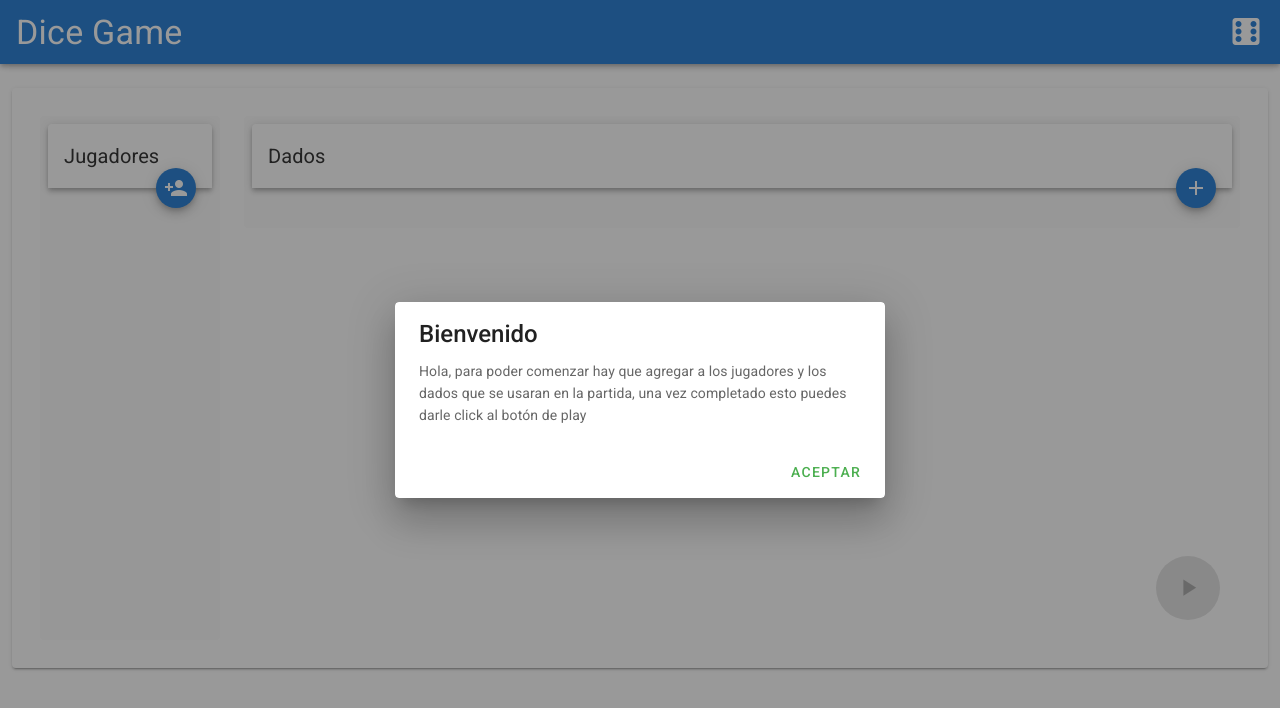
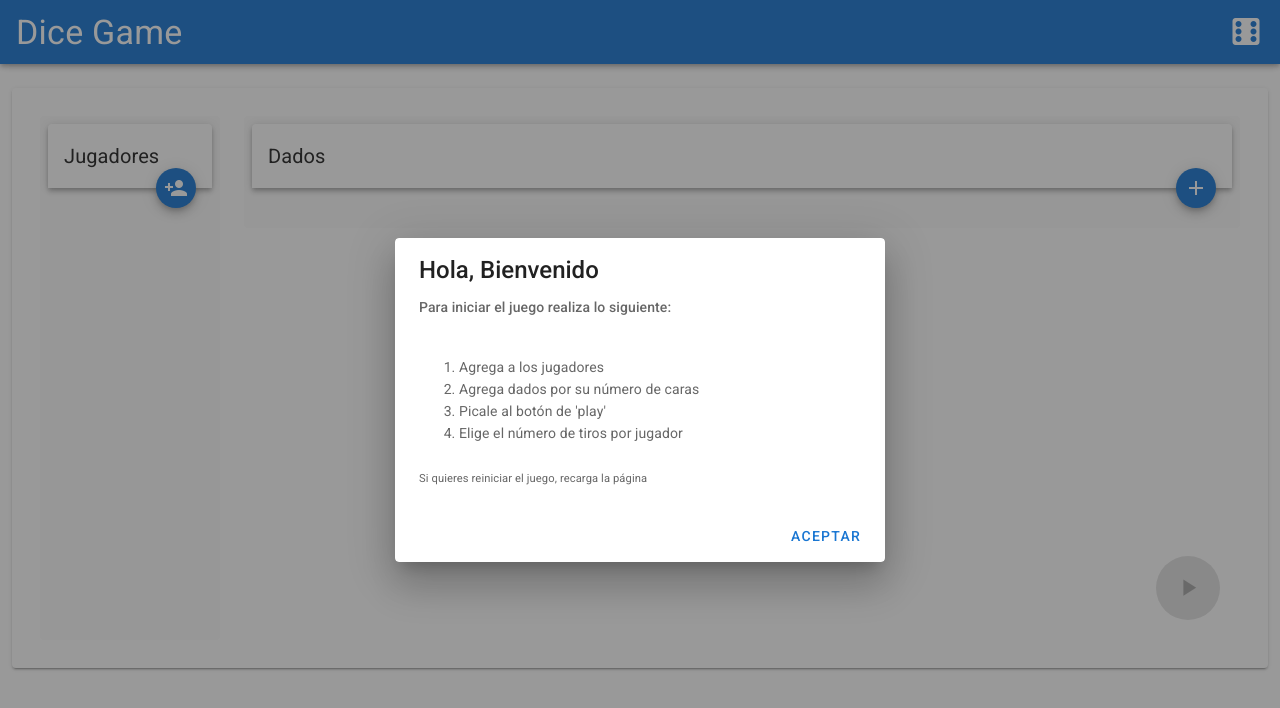
Before and after one commit to MiguelTzab/dice_game, a Vue app: page / in a window 1280 px wide. Shown: the top 708 px of the page. Built offline with nearby package versions, Linux system fonts and the light colour scheme.

Commit message:
Change dice and instructions style

```diff
--- a/src/components/DiceGame.vue
+++ b/src/components/DiceGame.vue
@@ -37,6 +37,7 @@
                   class="play-btn"
                   v-bind="attrs"
                   v-on="on"
+                  :disabled="rolling"
                   @click="onRoll"
                 >
                   <v-icon>mdi-dice-multiple-outline</v-icon>
@@ -166,6 +167,8 @@ export default {
       this.players[playerIndex].score = sumSides;
       this.players[playerIndex].globlaScore += sumSides;
 
+      await this.waitAnimation();
+
       this.currentTurn = this.getNextTurn(this.currentTurn);
     },
     waitAnimation() {
--- a/src/components/modals/Instructions.vue
+++ b/src/components/modals/Instructions.vue
@@ -2,16 +2,27 @@
   <v-dialog v-model="dialog" persistent max-width="490">
     <v-card>
       <v-card-title class="headline">
-        Bienvenido
+        Hola, Bienvenido
       </v-card-title>
       <v-card-text>
-        Hola, para poder comenzar hay que agregar a los jugadores y los dados
-        que se usaran en la partida, una vez completado esto puedes darle click
-        al botón de play
+        <p class="subtitle-2">Para iniciar el juego realiza lo siguiente:</p>
+        <br />
+        <ol class="ml-4">
+          <li>Agrega a los jugadores</li>
+          <li>Agrega dados por su número de caras</li>
+          <li>
+            Picale al botón de 'play'
+          </li>
+          <li>
+            Elige el número de tiros por jugador
+          </li>
+        </ol>
+        <br />
+        <small>Si quieres reiniciar el juego, recarga la página</small>
       </v-card-text>
       <v-card-actions>
         <v-spacer></v-spacer>
-        <v-btn color="green" text @click="dialog = false">
+        <v-btn color="primary" text @click="dialog = false">
           Aceptar
         </v-btn>
       </v-card-actions>
```
